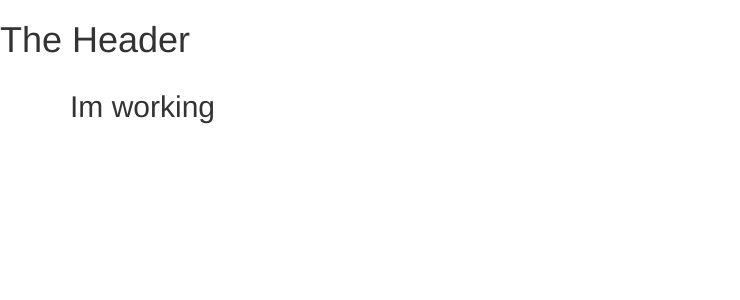
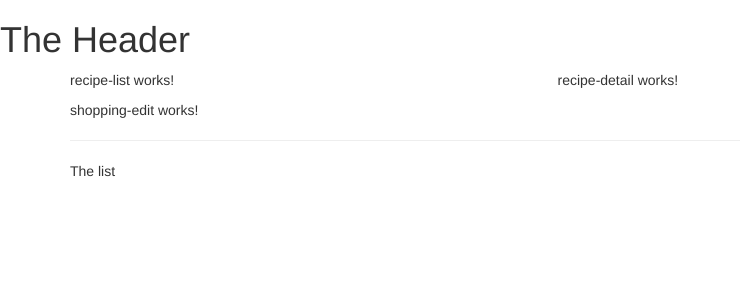
Before and after one commit to flave19/Recipe-Shopping-List-App, an Angular app: page / in a window 1280 px wide. Shown: the top 300 px of the page, without its empty margins (0-740 px from the left). Built offline with nearby package versions, Linux system fonts and the light colour scheme.

Commit message:
using the components

```diff
--- a/src/app/app.component.html
+++ b/src/app/app.component.html
@@ -2,7 +2,8 @@
 <div class="container">
   <div class="row">
     <div class="col-md-12">
-      <h2>Im working</h2>
+      <app-recipes></app-recipes>
+      <app-shopping-list></app-shopping-list>
     </div>
   </div>
 
--- a/src/app/recipes/recipes.component.html
+++ b/src/app/recipes/recipes.component.html
@@ -1 +1,8 @@
-<p>recipes works!</p>
+<div class="row">
+  <div class="col-md-5">
+    <app-recipe-list></app-recipe-list>
+  </div>
+  <div class="col-md-7">
+    <app-recipe-detail></app-recipe-detail>
+  </div>
+</div>
--- a/src/app/shopping-list/shopping-list.component.html
+++ b/src/app/shopping-list/shopping-list.component.html
@@ -1 +1,7 @@
-<p>shopping-list works!</p>
+<div class="row">
+  <div class="col-xs-10">
+    <app-shopping-edit></app-shopping-edit>
+    <hr />
+    <p>The list</p>
+  </div>
+</div>
```
